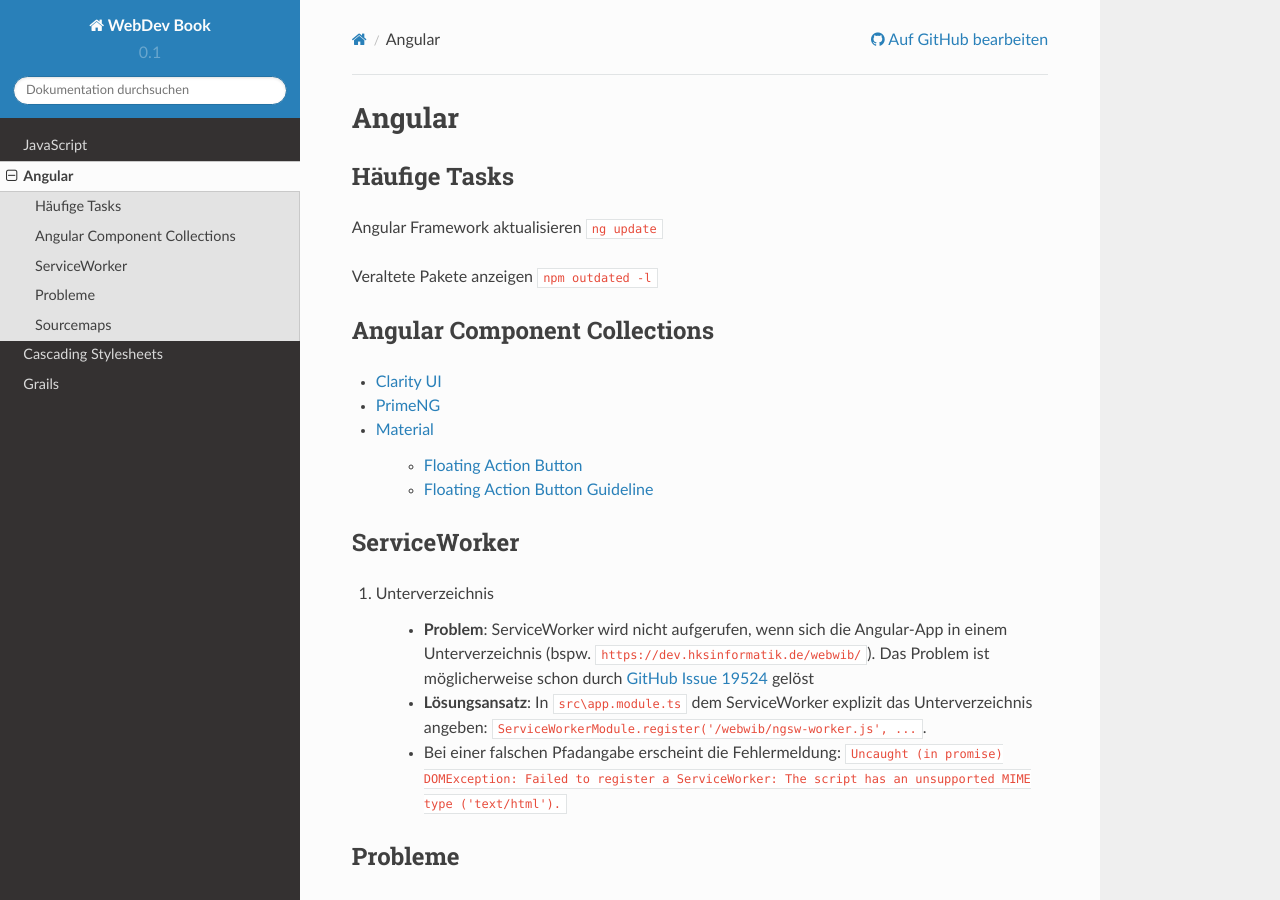
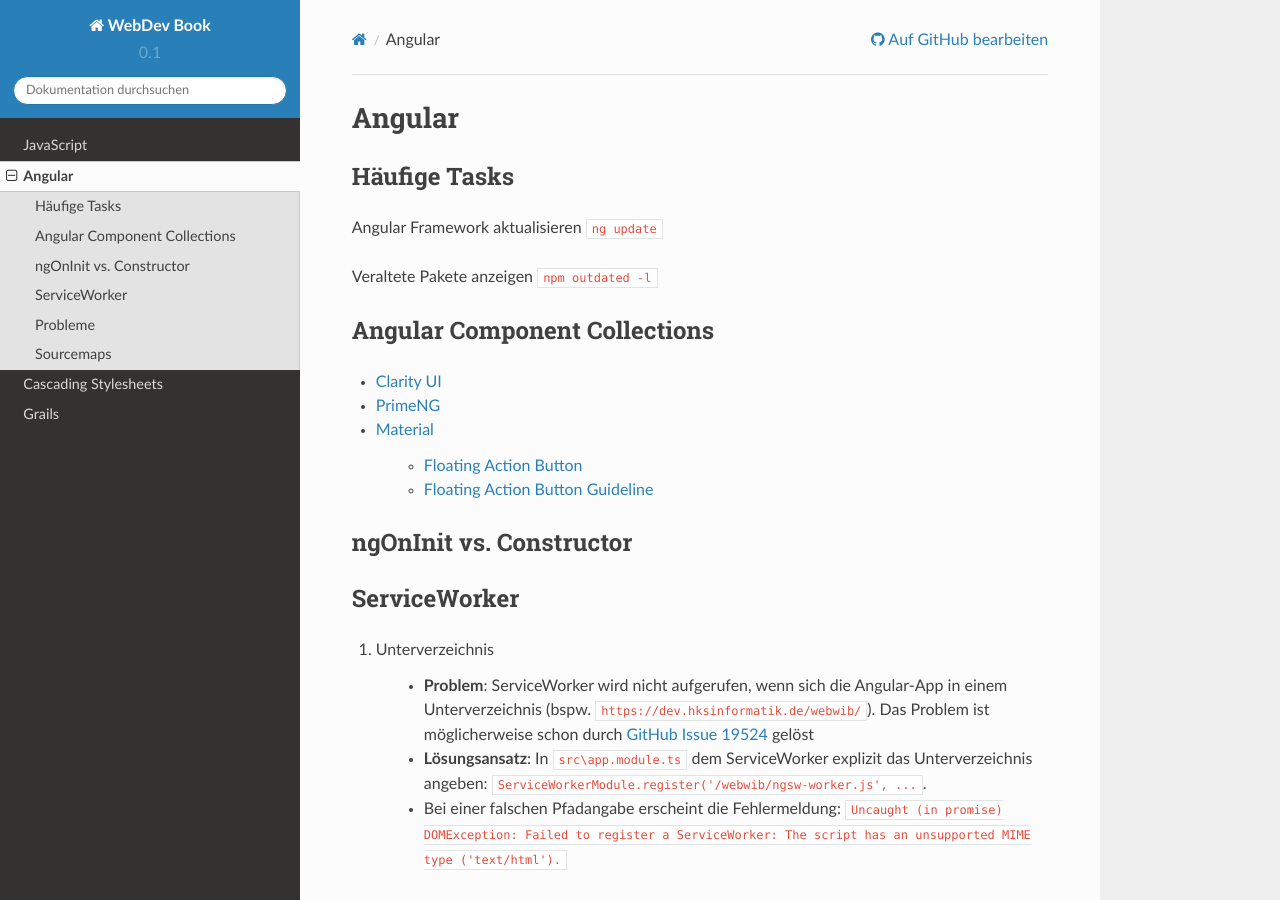
Before and after one commit to scholchr/webdevbook, a Sphinx documentation site: the page built from source/angular.rst, in a window 1280 px wide and 900 px high. Built offline with Sphinx 7.4.7 and the Read the Docs theme 2.0.0, drawn with Linux system fonts in a browser that asks for light colours.

Commit message:
onInit vs. Constructor chapter

```diff
--- a/source/angular.rst
+++ b/source/angular.rst
@@ -25,6 +25,8 @@
 
     * `Floating Action Button Guideline <https://material.io/guidelines/components/buttons-floating-action-button.html>`_
 
+ngOnInit vs. Constructor
+========================
 
 ServiceWorker
 =============
```
